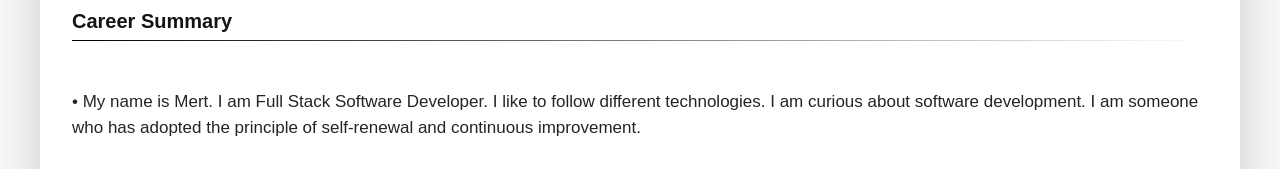
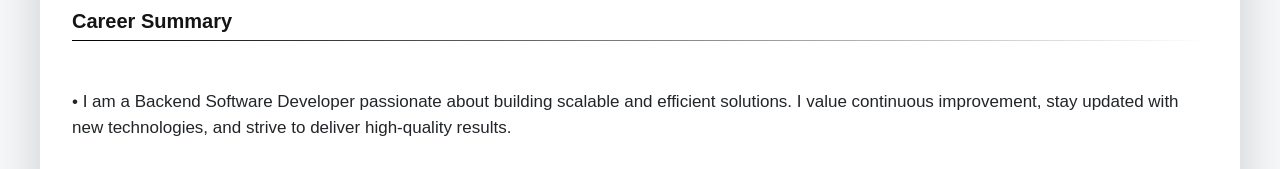
Before and after one commit to mertyusufkutlu/mertkutlu.github.io, a plain HTML site: page index.html in a window 1280 px wide. Shown: the part 273-442 px from the top of the page. Drawn offline with nearby package versions, Linux system fonts and the light colour scheme.

Commit message:
Update index.html

```diff
--- a/index.html
+++ b/index.html
@@ -94,9 +94,7 @@
             <section class="resume-section summary-section mb-5">
                 <h2 class="resume-section-title  font-weight-bold pb-3 mb-3">Career Summary</h2>
                 <div class="resume-section-content mt-5">
-                    <p style="font-size: 17px" class="mb-0 lg-8 text-body">• My name is Mert. I am Full Stack Software Developer. I like to follow different technologies.
-                        I am curious about software development.
-                        I am someone who has adopted the principle of self-renewal and continuous improvement.</div>
+                    <p style="font-size: 17px" class="mb-0 lg-8 text-body">• I am a Backend Software Developer passionate about building scalable and efficient solutions. I value continuous improvement, stay updated with new technologies, and strive to deliver high-quality results.</div>
             </section><!--//summary-section-->
             <div class="row mt-1" >
                 <div class="col-sm-8">
```
